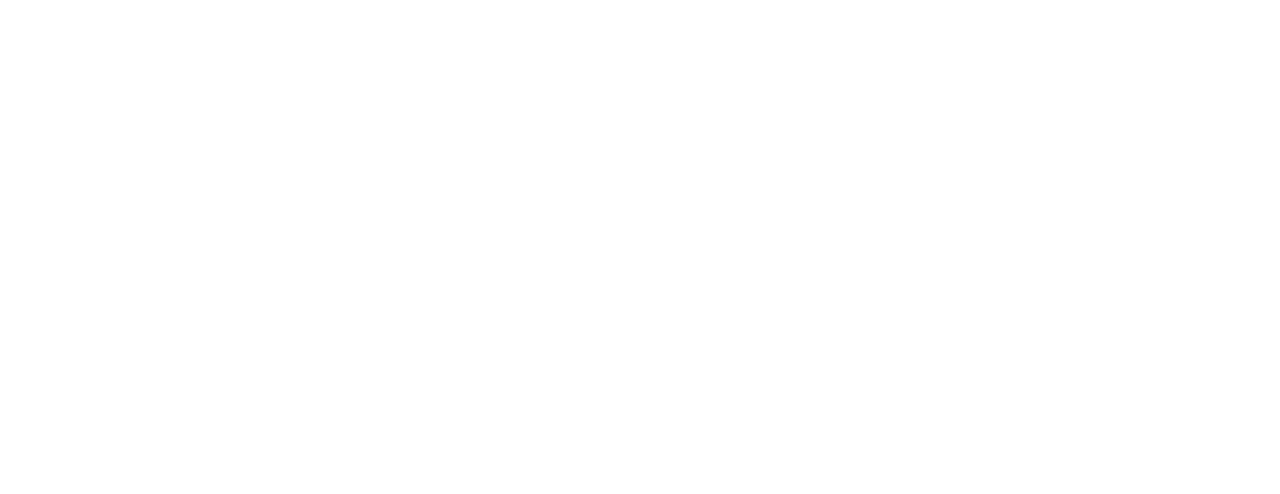
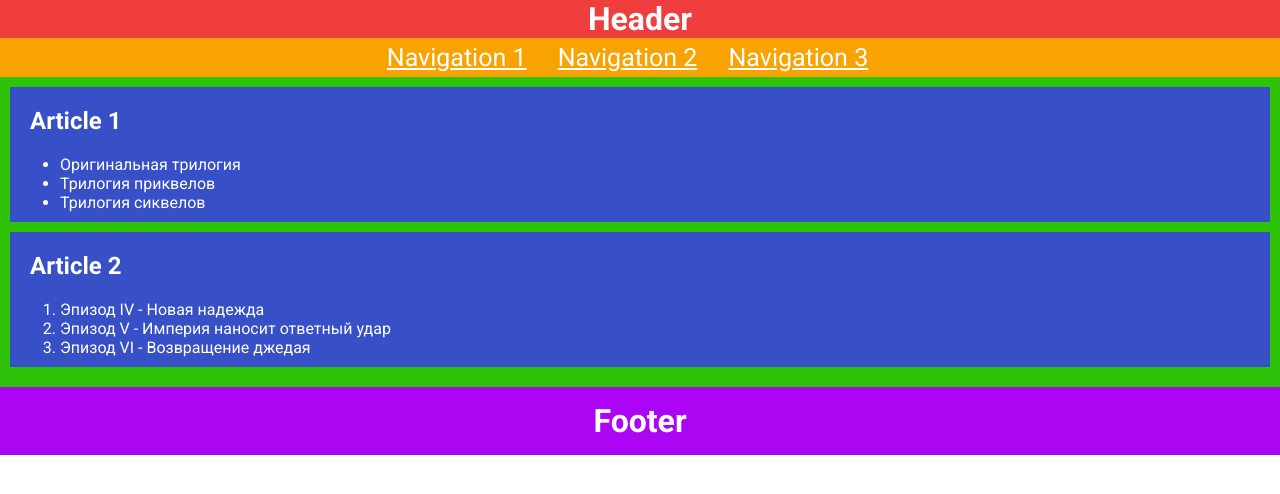
Before and after one commit to js-tasks-ru/htmlcss-20230227_ebobei55, a website: page index.html in a window 1280 px wide. Drawn offline with Linux system fonts and the light colour scheme.

Commit message:
add solution for 2-module 1-task

```diff
--- a/assets/css/main.css
+++ b/assets/css/main.css
@@ -21,4 +21,51 @@
 
 * {
     font-family: 'Roboto', sans-serif;
+    margin: 0px;
 }
+
+.article1, .article2, h2 {
+    display: block;
+    margin-bottom: 10px;
+    padding: 10px;
+    background-color: #374FC7;
+    color: #ffffff;
+    text-align: left;
+}
+
+.header {
+    background-color: #F03D3E;
+    color: #ffffff;
+    margin: 0px;
+    text-align: center;
+    padding: 0px;
+    font-weight: bold;
+    border: 20px;
+}
+
+.footer {
+    background-color: #ac05f4;
+    color: #ffffff;
+    text-align: center;
+    padding: 15px
+}
+
+.main {
+    background-color: #2ec309;
+    color: #ffffff;
+    padding: 10px;
+}
+
+.nav {
+    background-color: #f9a303;
+    color: #ffffff;
+    text-align: center;
+    padding: 5px;
+    font-size: 25px;
+    font-weight: normal;
+}
+
+a {
+    margin: 0px 25px 12px 0;
+    text-decoration: underline;
+}
--- a/index.html
+++ b/index.html
@@ -1,10 +1,40 @@
 <!DOCTYPE html>
 <!-- Главная страница -->
 <html lang="ru">
-    <head>
-        <link rel="stylesheet" href="./assets/css/main.css">
-    </head>
-    <body>
-
-    </body>
+  <head>
+    <meta charset="utf-8" />
+    <title>Тестовая страница</title>
+    <link rel="stylesheet" href="./assets/css/main.css" />
+  </head>
+  <body>
+    <header class="header">
+      <h1>Header</h1>
+      <nav class="nav">
+        <a>Navigation 1</a>
+        <a>Navigation 2</a>
+        <a>Navigation 3</a>
+      </nav>
+    </header>
+    <main class="main">
+      <article class="article1">
+        <h2>Article 1</h2>
+        <ul>
+          <li>Оригинальная трилогия</li>
+          <li>Трилогия приквелов</li>
+          <li>Трилогия сиквелов</li>
+        </ul>
+      </article>
+      <article class="article2">
+        <h2>Article 2</h2>
+        <ol>
+          <li>Эпизод IV - Новая надежда</li>
+          <li>Эпизод V - Империя наносит ответный удар</li>
+          <li>Эпизод VI - Возвращение джедая</li>
+        </ol>
+      </article>
+    </main>
+    <footer class="footer">
+      <h1>Footer</h1>
+    </footer>
+  </body>
 </html>
```
